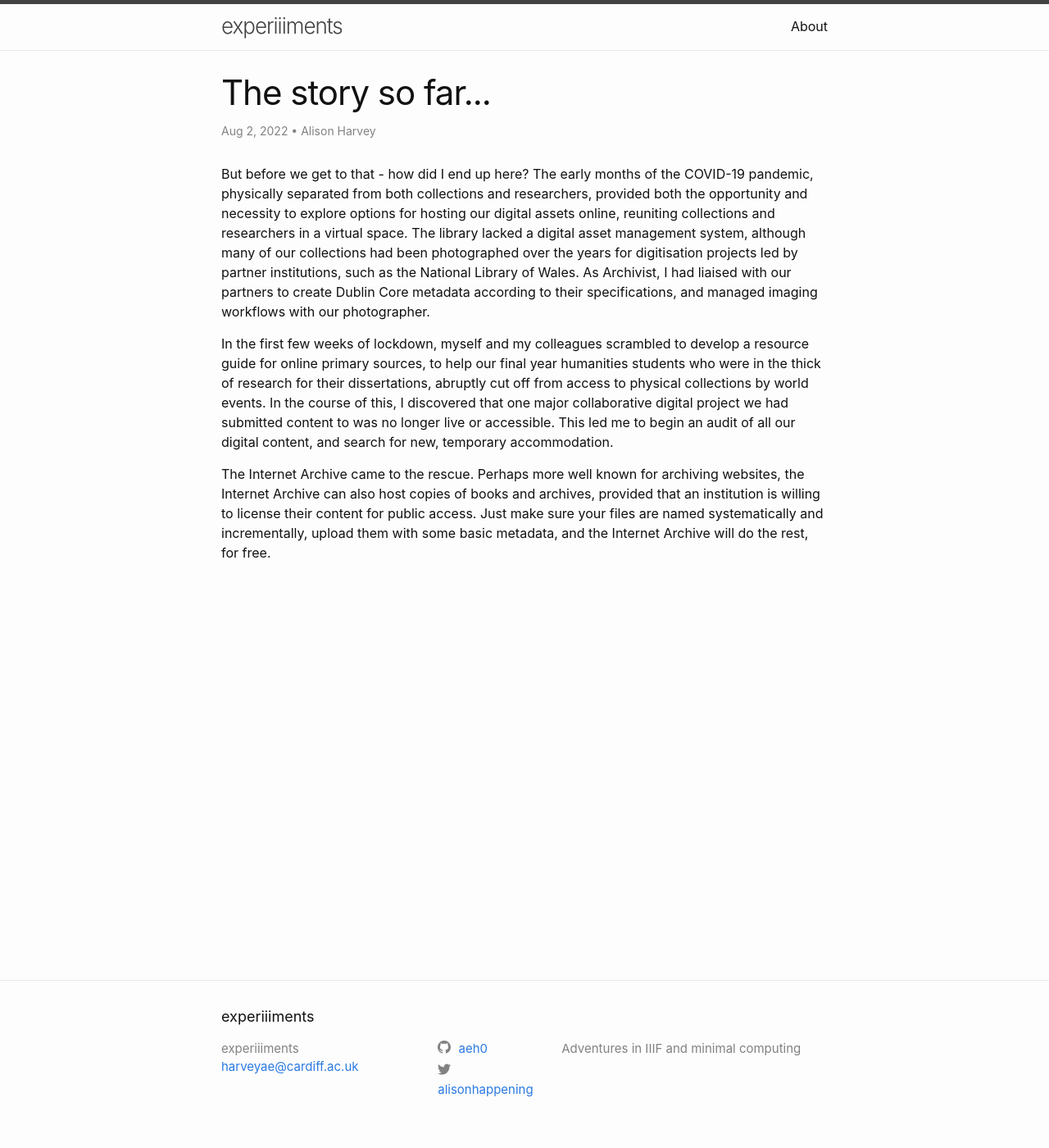
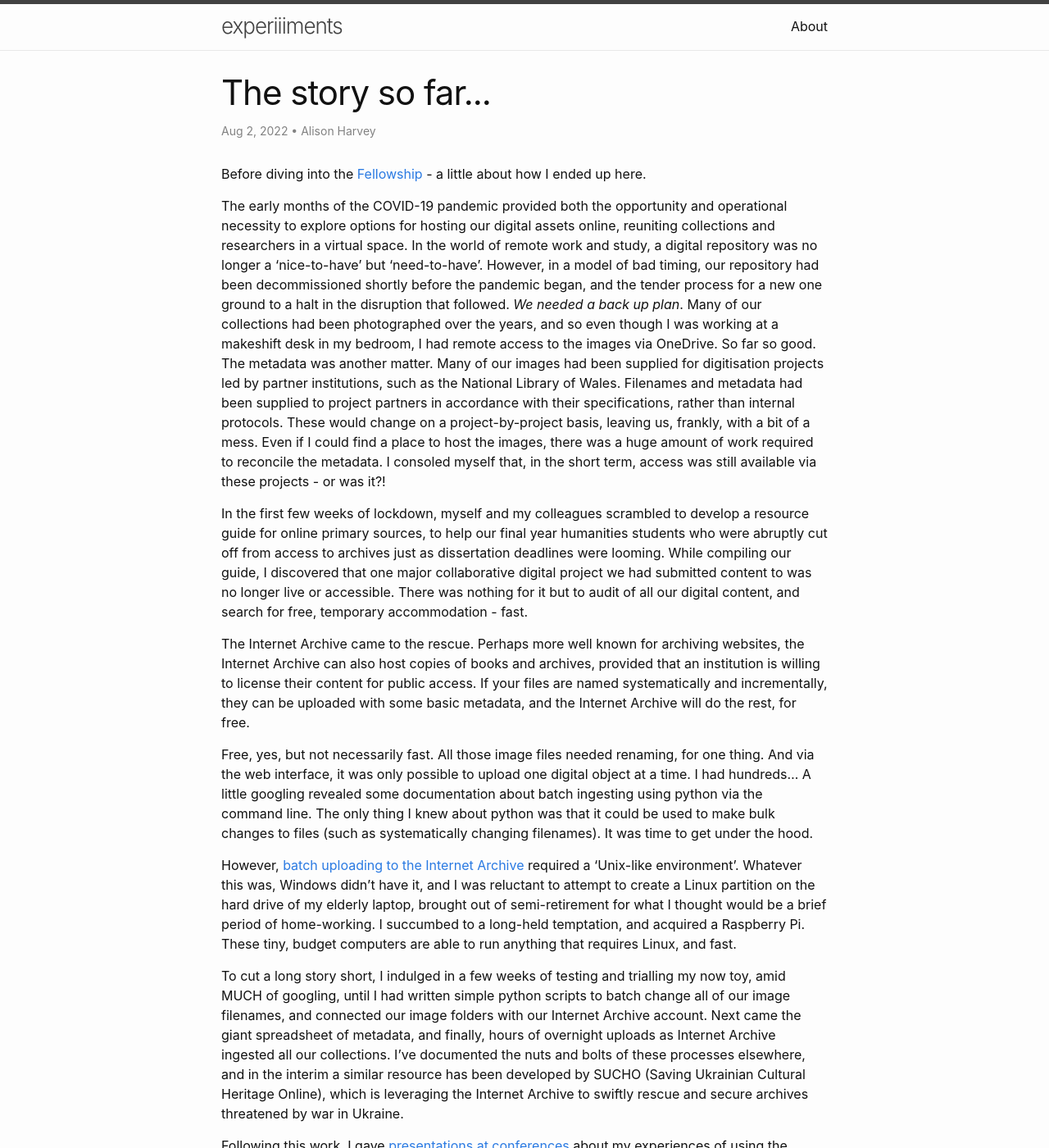
Before and after one commit to aeh0/experiiiments, a Jekyll site: the page built from _posts/2022-08-02-story-so-far.markdown, in a window 1280 px wide and 1400 px high. Shown: the whole window at 82% size. Built offline with Jekyll 4.4.1, drawn with Linux system fonts in a browser that asks for light colours; some of the changed text lies outside the part shown.

Commit message:
Update post

```diff
--- a/_posts/2022-08-02-story-so-far.markdown
+++ b/_posts/2022-08-02-story-so-far.markdown
@@ -4,12 +4,24 @@ title: "The story so far..."
 author: "Alison Harvey"
 date: 2022-08-02
 ---
+Before diving into the [Fellowship](https://aeh0.github.io/experiiiments/about/) - a little about how I ended up here.
 
+The early months of the COVID-19 pandemic provided both the opportunity and operational necessity to explore options for hosting our digital assets online, reuniting collections and researchers in a virtual space. In the world of remote work and study, a digital repository was no longer a 'nice-to-have' but 'need-to-have'. However, in a model of bad timing, our repository had been decommissioned shortly before the pandemic began, and the tender process for a new one ground to a halt in the disruption that followed. *We needed a back up plan*.
+<!--more-->
+Many of our collections had been photographed over the years, and so even though I was working at a makeshift desk in my bedroom, I had remote access to the images via OneDrive. So far so good. The metadata was another matter. Many of our images had been supplied for digitisation projects led by partner institutions, such as the National Library of Wales. Filenames and metadata had been supplied to project partners in accordance with their specifications, rather than internal protocols. These would change on a project-by-project basis, leaving us, frankly, with a bit of a mess. Even if I could find a place to host the images, there was a huge amount of work required to reconcile the metadata. I consoled myself that, in the short term, access was still available via these projects - or was it?!
 
-But before we get to that - how did I end up here?
-<!--more-->
-The early months of the COVID-19 pandemic, physically separated from both collections and researchers, provided both the opportunity and necessity to explore options for hosting our digital assets online, reuniting collections and researchers in a virtual space. The library lacked a digital asset management system, although many of our collections had been photographed over the years for digitisation projects led by partner institutions, such as the National Library of Wales. As  Archivist, I had liaised with our partners to create Dublin Core metadata according to their specifications, and managed imaging workflows with our photographer.
+In the first few weeks of lockdown, myself and my colleagues scrambled to develop a resource guide for online primary sources, to help our final year humanities students who were abruptly cut off from access to archives just as dissertation deadlines were looming. While compiling our guide, I discovered that one major collaborative digital project we had submitted content to was no longer live or accessible. There was nothing for it but to audit of all our digital content, and search for free, temporary accommodation - fast.
 
-In the first few weeks of lockdown, myself and my colleagues scrambled to develop a resource guide for online primary sources, to help our final year humanities students who were in the thick of research for their dissertations, abruptly cut off from access to physical collections by world events. In the course of this, I discovered that one major collaborative digital project we had submitted content to was no longer live or accessible. This led me to begin an audit of all our digital content, and search for new, temporary accommodation.
+The Internet Archive came to the rescue. Perhaps more well known for archiving websites, the Internet Archive can also host copies of books and archives, provided that an institution is willing to license their content for public access. If your files are named systematically and incrementally, they can be uploaded with some basic metadata, and the Internet Archive will do the rest, for free.
 
-The Internet Archive came to the rescue. Perhaps more well known for archiving websites, the Internet Archive can also host copies of books and archives, provided that an institution is willing to license their content for public access. Just make sure your files are named systematically and incrementally, upload them with some basic metadata, and the Internet Archive will do the rest, for free.
+Free, yes, but not necessarily fast. All those image files needed renaming, for one thing. And via the web interface, it was only possible to upload one digital object at a time. I had hundreds... A little googling revealed some documentation about batch ingesting using python via the command line. The only thing I knew about python was that it could be used to make bulk changes to files (such as systematically changing filenames). It was time to get under the hood.
+
+However, [batch uploading to the Internet Archive](https://archive.org/services/docs/api/internetarchive/cli.html#getting-started) required a 'Unix-like environment'. Whatever this was, Windows didn't have it, and I was reluctant to attempt to create a Linux partition on the hard drive of my elderly laptop, brought out of semi-retirement for what I thought would be a brief period of home-working. I succumbed to a long-held temptation, and acquired a Raspberry Pi. These tiny, budget computers are able to run anything that requires Linux, and fast.
+
+To cut a long story short, I indulged in a few weeks of testing and trialling my now toy, amid MUCH of googling, until I had written simple python scripts to batch change all of our image filenames, and connected our image folders with our Internet Archive account. Next came the giant spreadsheet of metadata, and finally, hours of overnight uploads as Internet Archive ingested all our collections. I've documented the nuts and bolts of these processes elsewhere, and in the interim a similar resource has been developed by SUCHO (Saving Ukrainian Cultural Heritage Online), which is leveraging the Internet Archive to swiftly rescue and secure archives threatened by war in Ukraine.
+
+Following this work, I gave [presentations at conferences](https://www.youtube.com/watch?v=U7iGy0ipWJg) about my experiences of using the Internet Archive to do digital 'on a shoestring'. I realised the level of interest from other institutions, and began to wish I had more time to dedicate to researching free tools, and sharing them with others.
+
+When the call came around for the [RLUK-AHRC Professional Practice Fellowships](https://www.rluk.ac.uk/ahrc-rluk-professional-practice-fellows-announced/), my application wrote itself. This was the opportunity I'd been looking for to build on the skills and knowledge I'd been able to acquire during the disruption to business-as-usual experienced during the pandemic, when we had a chance, as individuals and as organisations, to review and reassess our direction and priorities.
+
+Putting our collections on the Internet Archive achieved far more than just making them accessible remotely. It showed our stakeholders what we could offer, and helped to build a case for internal investment. Cardiff University acquired a subscription for [Alma Digital](https://librarysearch.cardiff.ac.uk/discovery/collectionDiscovery?vid=44WHELF_CAR:44WHELF_CAR_VU1), an Ex Libris product, and I led its implementation, configuration, and deployment. Alma Digital is IIIF-enabled - more on this in a future post - and we are only just beginning to scratch the surface of its potential. Among other outputs, the Fellowship will provide the opportunity to review researchers' requirements and aspirations for existing and future digital archives, and test the capability of our new digital repository to support these needs.
```
